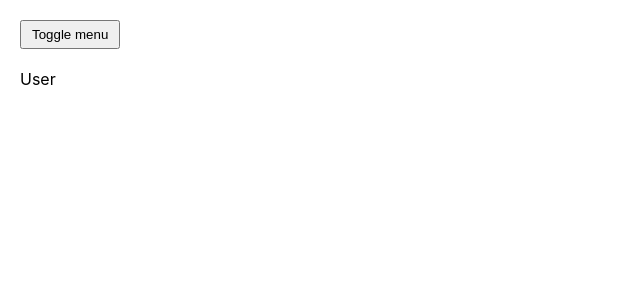
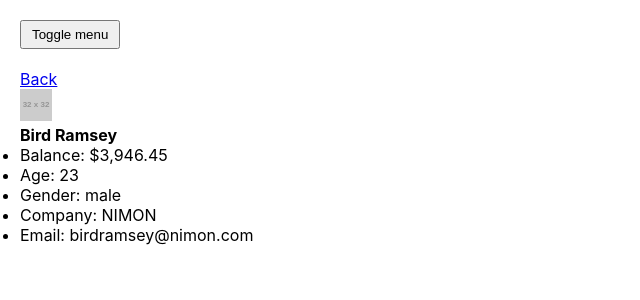
Before and after one commit to Pachciar3/zadania-tydzien-5, a React (Create React App) app: page /user/1 in a window 1280 px wide. Shown: the top 300 px of the page, without its empty margins (0-640 px from the left). Built offline with nearby package versions, Linux system fonts and the light colour scheme.

Commit message:
Finish Task 5

```diff
--- a/src/App.js
+++ b/src/App.js
@@ -8,6 +8,7 @@ import {
 
 import './App.css';
 import { Excersise1, Excersise2, Excersise3, Excersise4 } from './exercises';
+import UserProfile from './components/Users/UserProfile';
 
 function App() {
 
@@ -30,7 +31,7 @@ function App() {
           </Route>
           <Route path="/user/:id">
             <div>
-              User
+              <UserProfile />
             </div>
           </Route>
           <Route path="*">
--- a/src/components/Users/User.js
+++ b/src/components/Users/User.js
@@ -2,7 +2,7 @@ import React from 'react';
 
 function User({ data }) {
   return (
-    <li className="users__item">
+    <div className="user">
       <img src={data.picture} alt={data.name} />
       <h4>{data.name}</h4>
       <ul>
@@ -12,7 +12,7 @@ function User({ data }) {
         <li><span>Company: </span>{data.company}</li>
         <li><span>Email: </span>{data.email}</li>
       </ul>
-    </li>
+    </div>
   );
 }
 
--- a/src/components/Users/UserContainer.js
+++ b/src/components/Users/UserContainer.js
@@ -2,6 +2,9 @@ import React, { useState, useEffect } from 'react';
 import UsersList from './UsersList';
 import User from './User';
 import UserSearch from './UserSearch';
+import {
+  Link
+} from "react-router-dom";
 
 function UsersContainer() {
   const [usersData, setUsersData] = useState([]);
@@ -26,6 +29,7 @@ function UsersContainer() {
 
     const usersDataAfterFilter = clonedUsersData.filter((el) => el.name.includes(searchBoxValue));
     setSearchData(usersDataAfterFilter);
+    setSearchBoxValue('');
   }
 
   function handleSearchBoxInputChange(e) {
@@ -37,7 +41,7 @@ function UsersContainer() {
       if (searchData.length <= 0) {
         return <div style={{ textAlign: "center" }}>No data sorry ;-(</div>;
       } else {
-        const users = searchData.map((el) => <User key={el.id} data={el} />);
+        const users = searchData.map((el) => <li className="user__item"><User key={el.id} data={el} /><Link to={`/user/${el.id}`} exact>View</Link></li>);
         return <UsersList>{users}</UsersList>;
       }
     } else {
--- /dev/null
+++ b/src/components/Users/UserProfile.js
@@ -0,0 +1,40 @@
+import React, { useState, useEffect } from 'react';
+
+import {
+  useParams,
+  Link
+} from "react-router-dom";
+import User from './User';
+
+function UserProfile() {
+  let { id } = useParams();
+  const [items, setItems] = useState([]);
+  const [isError, setisError] = useState(false);
+
+  useEffect(() => {
+    fetch('http://localhost:3000/users.json')
+      .then(response => response.json())
+      .then(data => setItems(data))
+      .catch(error => setisError(error));
+  }, [id]);
+
+  if (!isError) {
+    const clonedItems = [...items];
+    const item = clonedItems.filter((el) => el.id === parseInt(id, 10));
+    if (item.length > 0) {
+      console.log(item[0]);
+      return (
+        <>
+          <Link to="/users">Back</Link>
+          <User data={item[0]} />
+        </>
+      );
+    }
+    return <div>404 - {id}</div>;
+  }
+  return (
+    <div>GETTING ERROR</div>
+  );
+}
+
+export default UserProfile;
--- a/src/components/Users/UserSearch.js
+++ b/src/components/Users/UserSearch.js
@@ -6,9 +6,10 @@ function UserSearch({ searchValue, handleSubmit, handleReset, handleInputChange
   return (
     <form className="search-box" onSubmit={handleSubmit}>
       <label className="search-box__field">
-        <div className="search-box__name">Search:</div>
+        <div className="search-box__name">Name:</div>
         <input value={searchValue} onChange={handleInputChange} type="text" />
       </label>
+      <Button type="submit">Search</Button>
       <Button type="button" handleClick={handleReset}>Reset</Button>
     </form>
   );
--- a/src/components/Users/index.css
+++ b/src/components/Users/index.css
@@ -29,4 +29,6 @@
   width: 100%;
   height: 100%;
   padding: 5px;
+  border-width: 1px;
+  border-left: 0px;
 }
```
Also changed, not shown: 1 other file (tests, documents, lock files or other folders).
